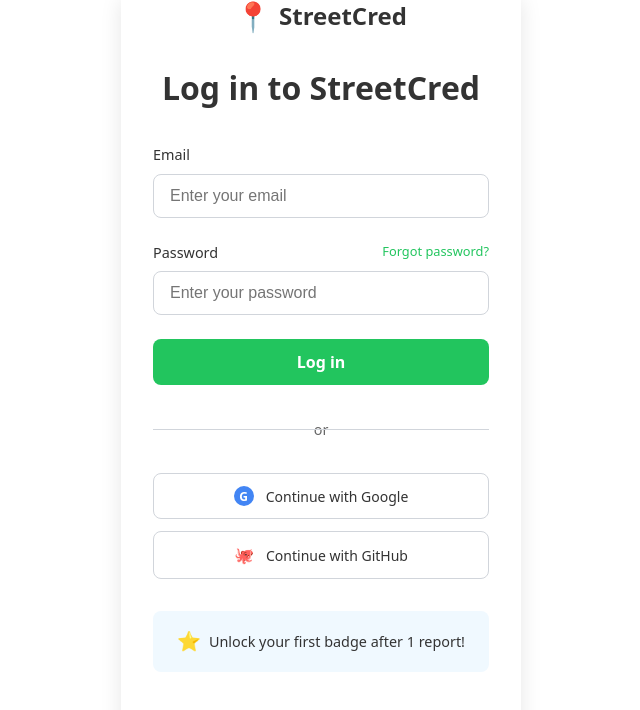
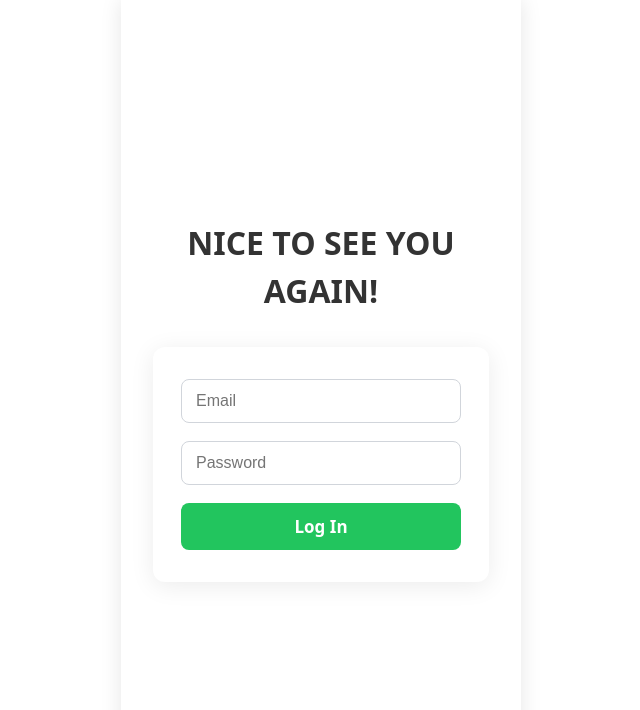
Before and after one commit to BrandonLau8/streetcred, a React app in the folder frontend/: page /login in a window 1280 px wide. Shown: the top 710 px of the page, without its empty margins (319-959 px from the left). Built offline with nearby package versions, Linux system fonts and the light colour scheme; the HTML template or start-up script is replaced by a standard one.

Commit message:
signup fiux

```diff
--- a/frontend/src/pages/LoginPage.css
+++ b/frontend/src/pages/LoginPage.css
@@ -1,190 +1,62 @@
-.login-page {
+.main-site {
+    display: flex;
+    flex-direction: column;
+    align-items: center;
+    justify-content: center;
     min-height: 100vh;
     background-color: #ffffff;
     font-family: system-ui, -apple-system, sans-serif;
-  position: relative;
     max-width: 400px;
     margin: 0 auto;
     box-shadow: 0 0 20px rgba(0,0,0,0.1);
+    padding: 2rem;
 }
 
-.header {
-  padding: 1rem 2rem;
-  display: flex;
-  justify-content: center;
-  align-items: center;
-  position: relative;
-  z-index: 2;
-}
-
-.logo {
-  display: flex;
-  align-items: center;
-  gap: 0.5rem;
-  font-size: 1.5rem;
-  font-weight: bold;
-  color: #333;
-}
-
-.logo-icon {
-  font-size: 1.8rem;
-}
-
-.main-content {
-  padding: 2rem;
-  max-width: 400px;
-  margin: 0 auto;
-  text-align: left;
-  position: relative;
-  z-index: 2;
-}
-
-.page-title {
-  font-size: 2rem;
-  font-weight: bold;
+h2 {
     color: #333;
     margin-bottom: 2rem;
+    font-weight: bold;
+    font-size: 2rem;
     text-align: center;
 }
 
-.login-form {
-  margin-bottom: 2rem;
+.auth-form {
+    background: #fff;
+    padding: 32px 28px;
+    border-radius: 12px;
+    box-shadow: 0 4px 24px rgba(0,0,0,0.08);
+    display: flex;
+    flex-direction: column;
+    gap: 18px;
+    min-width: 320px;
+    width: 100%;
 }
 
-.input-group {
-  margin-bottom: 1.5rem;
-  position: relative;
-}
-
-.input-group label {
-  display: block;
-  font-weight: 500;
-  color: #333;
-  margin-bottom: 0.5rem;
-  font-size: 0.9rem;
-}
-
-.input-group input {
-  width: 100%;
-  padding: 12px 16px;
+.auth-form input {
+    padding: 12px 14px;
     border: 1px solid #d1d5db;
     border-radius: 8px;
     font-size: 16px;
     outline: none;
     transition: border-color 0.2s;
-  box-sizing: border-box;
 }
 
-.input-group input:focus {
+.auth-form input:focus {
     border-color: #22c55e;
 }
 
-.forgot-password {
-  position: absolute;
-  right: 0;
-  top: 0;
-  font-size: 0.8rem;
-  color: #22c55e;
-  text-decoration: none;
-}
-
-.login-button {
-  width: 100%;
+.auth-form button {
     padding: 12px 0;
     background: #22c55e;
     color: #fff;
     border: none;
     border-radius: 8px;
-  font-size: 16px;
+    font-size: 17px;
     font-weight: 600;
     cursor: pointer;
     transition: background 0.2s;
 }
 
-.login-button:hover {
+.auth-form button:hover {
     background: #16a34a;
 }
-
-.divider {
-  text-align: center;
-  margin: 2rem 0;
-  position: relative;
-}
-
-.divider::before {
-  content: '';
-  position: absolute;
-  top: 50%;
-  left: 0;
-  right: 0;
-  height: 1px;
-  background: #d1d5db;
-}
-
-.divider span {
-  background: #fff;
-  padding: 0 1rem;
-  color: #666;
-  font-size: 0.9rem;
-}
-
-.social-login {
-  display: flex;
-  flex-direction: column;
-  gap: 0.75rem;
-  margin-bottom: 2rem;
-}
-
-.social-button {
-  display: flex;
-  align-items: center;
-  justify-content: center;
-  gap: 0.75rem;
-  padding: 12px 16px;
-  border: 1px solid #d1d5db;
-  border-radius: 8px;
-  background: #fff;
-  color: #333;
-  font-size: 14px;
-  font-weight: 500;
-  cursor: pointer;
-  transition: background 0.2s;
-}
-
-.social-button:hover {
-  background: #f9fafb;
-}
-
-.google-icon {
-  width: 20px;
-  height: 20px;
-  background: #4285f4;
-  color: white;
-  border-radius: 50%;
-  display: flex;
-  align-items: center;
-  justify-content: center;
-  font-weight: bold;
-  font-size: 12px;
-}
-
-.github-icon {
-  font-size: 16px;
-}
-
-.badge-promotion {
-  display: flex;
-  align-items: center;
-  justify-content: center;
-  gap: 0.5rem;
-  background-color: #f0f9ff;
-  padding: 1rem;
-  border-radius: 8px;
-  color: #333;
-  font-weight: 500;
-  font-size: 0.9rem;
-}
-
-.badge-icon {
-  font-size: 1.2rem;
-}
--- a/frontend/src/pages/LoginPage.jsx
+++ b/frontend/src/pages/LoginPage.jsx
@@ -1,12 +1,13 @@
 import './LoginPage.css';
 import { useState } from 'react'
-import { Link, useNavigate } from 'react-router-dom'
+import { Link, useNavigate } from 'react-router-dom'  //Importa useNavigate
 import { client } from '../Supabase/client.js'
+
 
 function Login() {
     const [email, setemail] = useState("")
     const [password, setpassword] = useState("")
-    const navigate = useNavigate()
+    const navigate = useNavigate()  //Crea la función para navegar
 
     const handleSubmit = async (e) => {
         e.preventDefault()
@@ -17,6 +18,8 @@
             })
             if (error) throw error
             console.log("Login successful:", data)
+
+            // Si todo salió bien, navega a la ruta /home2
             navigate('/profile')
         } catch (error) {
             console.error("Error logging in:", error)
@@ -24,65 +27,28 @@
     }
 
     return (
-        <div className="login-page">
-            <header className="header">
-                <div className="logo">
-                    <span className="logo-icon">📍</span>
-                    <span className="logo-text">StreetCred</span>
-                </div>
-            </header>
+        <>
 
-            <main className="main-content">
-                <h1 className="page-title">Log in to StreetCred</h1>
-
-                <form className="login-form" onSubmit={handleSubmit}>
-                    <div className="input-group">
-                        <label>Email</label>
+        <div className="main-site">
+            <h2>NICE TO SEE YOU AGAIN!</h2>
+            <form className="auth-form" onSubmit={handleSubmit}>
                 <input
                     type="email"
-                            placeholder="Enter your email"
+                    placeholder="Email"
                     required
-                            value={email}
                     onChange={e => setemail(e.target.value)}
                 />
-                    </div>
-
-                    <div className="input-group">
-                        <label>Password</label>
                 <input
                     type="password"
-                            placeholder="Enter your password"
+                    placeholder="Password"
                     required
-                            value={password}
                     onChange={e => setpassword(e.target.value)}
                 />
-                        <a href="#" className="forgot-password">Forgot password?</a>
+                <button type="submit">Log In</button>
+            </form>
         </div>
+        </>
 
-                    <button type="submit" className="login-button">Log in</button>
-                </form>
-
-                <div className="divider">
-                    <span>or</span>
-                </div>
-
-                <div className="social-login">
-                    <button className="social-button google">
-                        <span className="google-icon">G</span>
-                        Continue with Google
-                    </button>
-                    <button className="social-button github">
-                        <span className="github-icon">🐙</span>
-                        Continue with GitHub
-                    </button>
-                </div>
-
-                <div className="badge-promotion">
-                    <span className="badge-icon">⭐</span>
-                    <span>Unlock your first badge after 1 report!</span>
-                </div>
-            </main>
-        </div>
     )
 }
 
--- a/frontend/src/pages/SignUp.css
+++ b/frontend/src/pages/SignUp.css
@@ -1,198 +1,108 @@
-.signup-page {
+.main-site {
+    display: flex;
+    flex-direction: column;
+    align-items: center;
+    justify-content: center;
     min-height: 100vh;
     background-color: #ffffff;
     font-family: system-ui, -apple-system, sans-serif;
-  position: relative;
     max-width: 400px;
     margin: 0 auto;
     box-shadow: 0 0 20px rgba(0,0,0,0.1);
+    padding: 2rem;
+    position: relative;
 }
 
-.header {
-  padding: 1rem 2rem;
-  display: flex;
-  justify-content: center;
-  align-items: center;
-  position: relative;
-  z-index: 2;
-}
-
-.logo {
-  display: flex;
-  align-items: center;
-  gap: 0.5rem;
-  font-size: 1.5rem;
-  font-weight: bold;
-  color: #333;
-}
-
-.logo-icon {
-  font-size: 1.8rem;
-}
-
-.main-content {
-  padding: 2rem;
-  max-width: 400px;
-  margin: 0 auto;
-  text-align: left;
-  position: relative;
-  z-index: 2;
-}
-
-.page-title {
-  font-size: 2rem;
-  font-weight: bold;
+h2 {
     color: #333;
     margin-bottom: 2rem;
+    font-weight: bold;
+    font-size: 2rem;
     text-align: center;
 }
 
-.signup-form {
-  margin-bottom: 2rem;
+form {
+    background: #fff;
+    padding: 32px 28px;
+    border-radius: 12px;
+    box-shadow: 0 4px 24px rgba(0,0,0,0.08);
+    display: flex;
+    flex-direction: column;
+    gap: 18px;
+    min-width: 320px;
+    width: 100%;
 }
 
-.input-group {
-  margin-bottom: 1.5rem;
-  position: relative;
-}
-
-.input-group label {
-  display: block;
-  font-weight: 500;
-  color: #333;
-  margin-bottom: 0.5rem;
-  font-size: 0.9rem;
-}
-
-.input-group input {
-  width: 100%;
-  padding: 12px 16px;
+form input {
+    padding: 12px 14px;
     border: 1px solid #d1d5db;
     border-radius: 8px;
     font-size: 16px;
     outline: none;
     transition: border-color 0.2s;
-  box-sizing: border-box;
 }
 
-.input-group input:focus {
+form input:focus {
     border-color: #22c55e;
 }
 
-.signup-button {
-  width: 100%;
+form button {
     padding: 12px 0;
     background: #22c55e;
     color: #fff;
     border: none;
     border-radius: 8px;
-  font-size: 16px;
+    font-size: 17px;
     font-weight: 600;
     cursor: pointer;
     transition: background 0.2s;
 }
 
-.signup-button:hover {
+form button:hover {
     background: #16a34a;
 }
 
-.divider {
-  text-align: center;
-  margin: 2rem 0;
-  position: relative;
-}
-
-.divider::before {
-  content: '';
-  position: absolute;
-  top: 50%;
+.popup-overlay {
+    position: fixed;
+    top: 0;
     left: 0;
     right: 0;
-  height: 1px;
-  background: #d1d5db;
-}
-
-.divider span {
-  background: #fff;
-  padding: 0 1rem;
-  color: #666;
-  font-size: 0.9rem;
-}
-
-.social-login {
-  display: flex;
-  flex-direction: column;
-  gap: 0.75rem;
-  margin-bottom: 2rem;
-}
-
-.social-button {
+    bottom: 0;
+    background: rgba(0, 0, 0, 0.5);
     display: flex;
     align-items: center;
     justify-content: center;
-  gap: 0.75rem;
-  padding: 12px 16px;
-  border: 1px solid #d1d5db;
+    z-index: 1000;
+}
+
+.popup {
+    background: white;
+    padding: 2rem;
+    border-radius: 12px;
+    box-shadow: 0 4px 24px rgba(0,0,0,0.15);
+    text-align: center;
+    max-width: 300px;
+    width: 90%;
+}
+
+.popup p {
+    margin-bottom: 1.5rem;
+    color: #333;
+    font-size: 1rem;
+}
+
+.popup button {
+    padding: 10px 20px;
+    background: #22c55e;
+    color: white;
+    border: none;
     border-radius: 8px;
-  background: #fff;
-  color: #333;
     font-size: 14px;
-  font-weight: 500;
+    font-weight: 600;
     cursor: pointer;
     transition: background 0.2s;
 }
 
-.social-button:hover {
-  background: #f9fafb;
+.popup button:hover {
+    background: #16a34a;
 }
-
-.google-icon {
-  width: 20px;
-  height: 20px;
-  background: #4285f4;
-  color: white;
-  border-radius: 50%;
-  display: flex;
-  align-items: center;
-  justify-content: center;
-  font-weight: bold;
-  font-size: 12px;
-}
-
-.github-icon {
-  font-size: 16px;
-}
-
-.login-link {
-  text-align: center;
-  margin-bottom: 2rem;
-  font-size: 0.9rem;
-  color: #666;
-}
-
-.login-link a {
-  color: #22c55e;
-  text-decoration: none;
-  font-weight: 500;
-}
-
-.login-link a:hover {
-  text-decoration: underline;
-}
-
-.badge-promotion {
-  display: flex;
-  align-items: center;
-  justify-content: center;
-  gap: 0.5rem;
-  background-color: #f0f9ff;
-  padding: 1rem;
-  border-radius: 8px;
-  color: #333;
-  font-weight: 500;
-  font-size: 0.9rem;
-}
-
-.badge-icon {
-  font-size: 1.2rem;
-}
--- a/frontend/src/pages/SignUp.jsx
+++ b/frontend/src/pages/SignUp.jsx
@@ -1,92 +1,73 @@
 import './SignUp.css';
+// Hook de React para guardar y actualizar valores (en este caso, el email del usuario)
 import { useState } from 'react'
-import { Link, useNavigate } from 'react-router-dom'
 import { client } from '../Supabase/client.js'
 
 function Signup() {
+    //Para guardar en una variable en react lo que reciba del usuario necesito un state, al inicio es un empty string
+    //email es la variable donde se guarda el valor, setemail es la que lo actualiza(email es la caja y setemail es la accion de poner algo en la caja)
     const [email, setemail] = useState("")
     const [password, setpassword] = useState("")
-    const navigate = useNavigate()
+    const [showPopup, setShowPopup] = useState(false)
 
     const handleSubmit = async (e) => {
+        //por defecto en los formularios cuando se les da submit estos refrescan la pagina
+        //este evento de aqui lo que va a hacer es evitar que se refresque la pagina
         e.preventDefault()
+        //esta es una funcion asincrona, por que se envia al backend y se va a ir procesando
         try {
+            //Llama a Supabase para iniciar sesión o registrarse usando signUp() enviado al email.
+            //data va a contener la parte de datos de la respuesta de Supabase (usuario, sesión, etc)
+            //error va a contener el posible error si ocurrió, o null si todo está bien.
             const { data, error } = await client.auth.signUp({
                 email,
                 password
             })
             if (error) throw error
+
             console.log("Sign up successful:", data)
-            navigate('/profile')
-        } catch (error) {
+            setShowPopup(true)
+            setemail("")
+            setpassword("")
+        }
+        //si se detecto un error del if statement, saltamos automaticamente al catch
+        catch (error) {
             console.error("Error signing up:", error)
         }
     }
 
     return (
-        <div className="signup-page">
-            <header className="header">
-                <div className="logo">
-                    <span className="logo-icon">📍</span>
-                    <span className="logo-text">StreetCred</span>
-                </div>
-            </header>
-
-            <main className="main-content">
-                <h1 className="page-title">Create Account</h1>
-
-                <form className="signup-form" onSubmit={handleSubmit}>
-                    <div className="input-group">
-                        <label>Email</label>
+        <>
+        <div className="main-site">
+            <h2>WELCOME</h2>
+            {/* En el evento del formulario, osea cuando le doy a submit voy a llamar a mi funcion llamada handleSubmit */}
+            <form onSubmit={handleSubmit}>
                 <input
                     type="email"
-                            placeholder="Enter your email"
+                    placeholder="youremail@site.com"
                     required
-                            value={email}
+                    //lo que se tipee como input setemail lo va a guardar en nuestra variable 'email' de arriba
                     onChange={e => setemail(e.target.value)}
                 />
-                    </div>
-
-                    <div className="input-group">
-                        <label>Password</label>
                 <input
                     type="password"
-                            placeholder="Create a password"
+                    placeholder="Enter password"
                     required
-                            value={password}
+                    //lo que se tipee como input setpassword lo va a guardar en nuestra variable 'password' de arriba
                     onChange={e => setpassword(e.target.value)}
                 />
+                <button type="submit">Sign Up</button>
+            </form>
+                {showPopup && (
+                <div className="popup-overlay">
+                    <div className="popup">
+                        <p>Check your email to confirm signup!</p>
+                        <button onClick={() => setShowPopup(false)}>Close</button>
                     </div>
-
-                    <button type="submit" className="signup-button">Create Account</button>
-                </form>
-
-                <div className="divider">
-                    <span>or</span>
                 </div>
-
-                <div className="social-login">
-                    <button className="social-button google">
-                        <span className="google-icon">G</span>
-                        Continue with Google
-                    </button>
-                    <button className="social-button github">
-                        <span className="github-icon">🐙</span>
-                        Continue with GitHub
-                    </button>
+                )}
         </div>
-
-                <div className="login-link">
-                    <span>Already have an account? </span>
-                    <Link to="/login">Log in</Link>
-                </div>
-
-                <div className="badge-promotion">
-                    <span className="badge-icon">⭐</span>
-                    <span>Unlock your first badge after 1 report!</span>
-                </div>
-            </main>
-        </div>
+        </>
     )
 }
 
```
Lines whose indentation alone changed are shown as unchanged.
